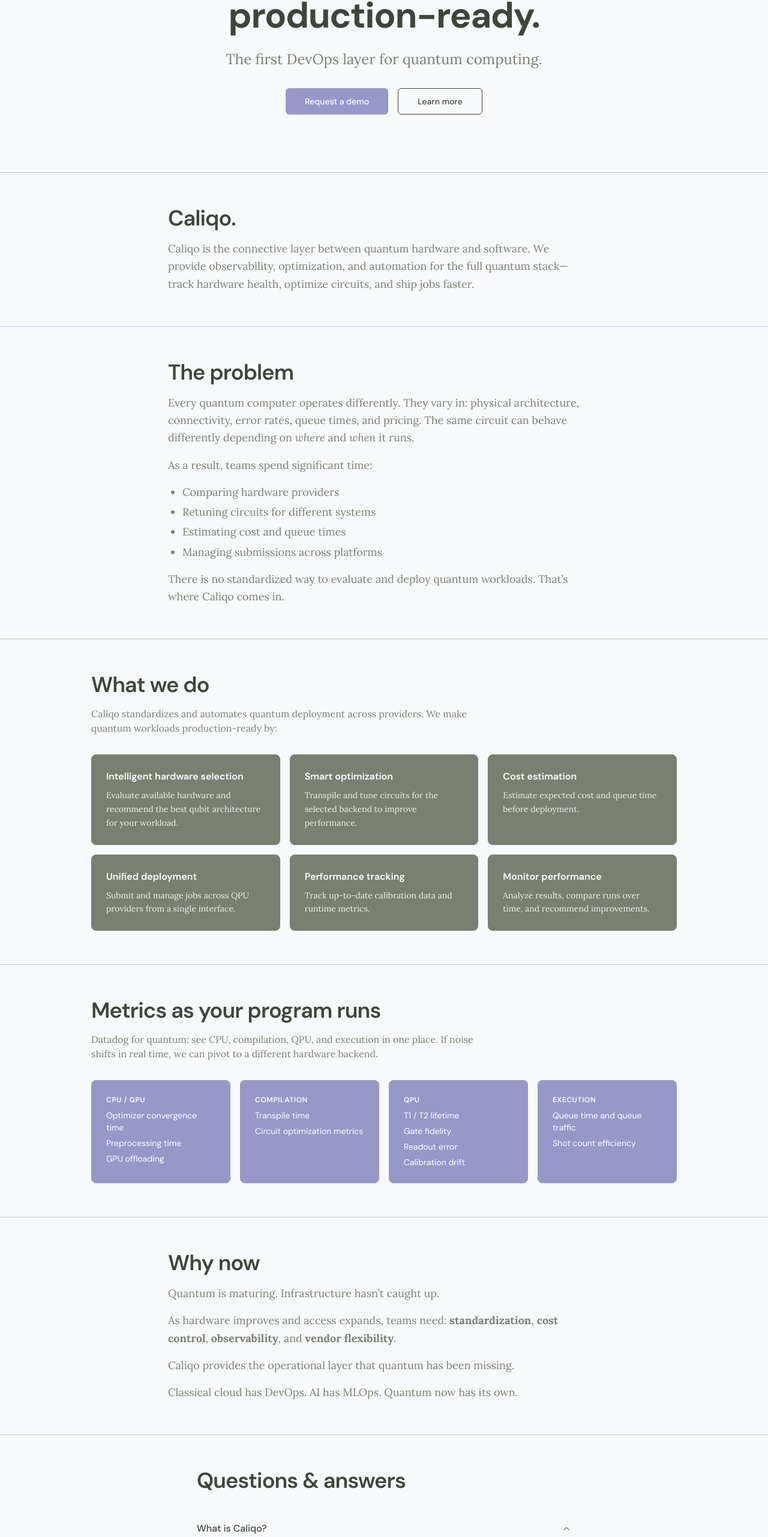
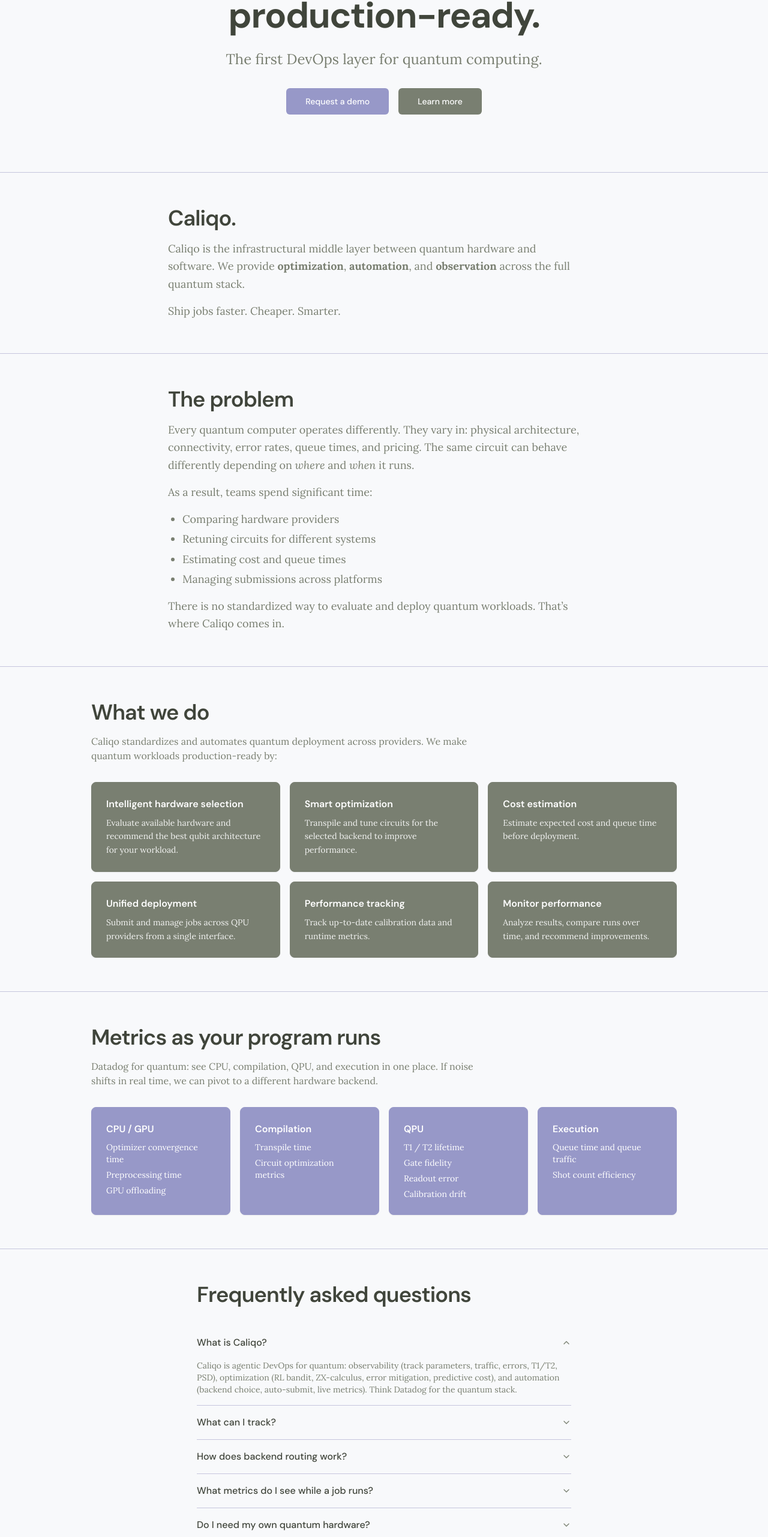
Before and after one commit to akbagga821/caliqo-frontend, a React (Vite) app: page / in a window 1280 px wide. Shown: the part 234-2797 px from the top of the page at 60% size. Built offline with nearby package versions, Linux system fonts and the light colour scheme; the HTML template or start-up script is replaced by a standard one.

Commit message:
fixed text

```diff
--- a/src/App.tsx
+++ b/src/App.tsx
@@ -1,10 +1,9 @@
 import { Header } from './components/Header'
 import { Hero } from './components/Hero'
 import { WhatWeDo } from './components/WhatWeDo'
-import { WhyQuantum } from './components/WhyQuantum'
+import { Problem } from './components/Problem'
 import { Actions } from './components/Actions'
 import { Metrics } from './components/Metrics'
-import { WhyNow } from './components/WhyNow'
 import { FAQ } from './components/FAQ'
 import { CTA } from './components/CTA'
 import { Footer } from './components/Footer'
@@ -16,10 +15,9 @@
       <main>
         <Hero />
         <WhatWeDo />
-        <WhyQuantum />
+        <Problem />
         <Actions />
         <Metrics />
-        <WhyNow />
         <FAQ />
         <CTA />
       </main>
--- a/src/components/FAQ.tsx
+++ b/src/components/FAQ.tsx
@@ -33,7 +33,7 @@
     <section id="faq" className="border-t border-border py-10 md:py-14">
       <div className="container mx-auto max-w-2xl px-4 md:px-6">
         <h2 className="text-3xl font-semibold tracking-tight text-foreground md:text-4xl">
-          Questions & answers
+          Frequently asked questions
         </h2>
         <Accordion type="single" collapsible defaultValue="item-0" className="mt-8">
           {faqs.map((item, i) => (
--- a/src/components/Hero.tsx
+++ b/src/components/Hero.tsx
@@ -14,7 +14,7 @@
           <Button asChild size="lg">
             <a href="#contact">Request a demo</a>
           </Button>
-          <Button asChild size="lg" variant="outline" className="border-foreground text-foreground hover:bg-accent">
+          <Button asChild size="lg" className="bg-secondary text-secondary-foreground hover:bg-secondary/90">
             <a href="#problem">Learn more</a>
           </Button>
         </div>
--- a/src/components/Metrics.tsx
+++ b/src/components/Metrics.tsx
@@ -36,12 +36,12 @@
               className="border border-primary bg-primary text-primary-foreground shadow-sm"
             >
               <CardHeader className="pb-2">
-                <h3 className="text-xs font-semibold uppercase tracking-wider">
+                <h3 className="text-base font-semibold">
                   {g.title}
                 </h3>
               </CardHeader>
               <CardContent>
-                <ul className="space-y-1.5 text-sm">
+                <ul className="font-serif space-y-1.5 text-sm">
                   {g.items.map((item) => (
                     <li key={item}>{item}</li>
                   ))}
--- a/src/components/WhyQuantum.tsx
+++ b/src/components/Problem.tsx
@@ -1,4 +1,4 @@
-export function WhyQuantum() {
+export function Problem() {
   return (
     <section id="problem" className="border-t border-border py-10 md:py-14">
       <div className="container mx-auto max-w-3xl px-4 md:px-6">
--- a/src/components/WhatWeDo.tsx
+++ b/src/components/WhatWeDo.tsx
@@ -5,8 +5,11 @@
         <h2 className="text-3xl font-semibold tracking-tight text-foreground md:text-4xl">
           Caliqo.
         </h2>
+        <p className="mt-4 max-w-2xl font-serif text-lg leading-relaxed text-muted-foreground margin-bottom: 0.5em;">
+          Caliqo is the infrastructural middle layer between quantum hardware and software. We provide <strong>optimization</strong>, <strong>automation</strong>, and <strong>observation</strong> across the full quantum stack.
+        </p>
         <p className="mt-4 max-w-2xl font-serif text-lg leading-relaxed text-muted-foreground">
-          Caliqo is the connective layer between quantum hardware and software. We provide observability, optimization, and automation for the full quantum stack—track hardware health, optimize circuits, and ship jobs faster.
+          Ship jobs faster. Cheaper. Smarter.
         </p>
       </div>
     </section>
--- a/src/components/WhyNow.tsx
+++ /dev/null
@@ -1,25 +0,0 @@
-export function WhyNow() {
-  return (
-    <section id="why-now" className="border-t border-border py-10 md:py-14">
-      <div className="container mx-auto max-w-3xl px-4 md:px-6">
-        <h2 className="text-3xl font-semibold tracking-tight text-foreground md:text-4xl">
-          Why now
-        </h2>
-        <div className="mt-4 space-y-4 font-serif text-lg leading-relaxed text-muted-foreground">
-          <p>
-            Quantum is maturing. Infrastructure hasn’t caught up.
-          </p>
-          <p>
-            As hardware improves and access expands, teams need: <strong>standardization</strong>, <strong>cost control</strong>, <strong>observability</strong>, and <strong>vendor flexibility</strong>.
-          </p>
-          <p>
-            Caliqo provides the operational layer that quantum has been missing.
-          </p>
-          <p>
-            Classical cloud has DevOps. AI has MLOps. Quantum now has its own.
-          </p>
-        </div>
-      </div>
-    </section>
-  )
-}
```
